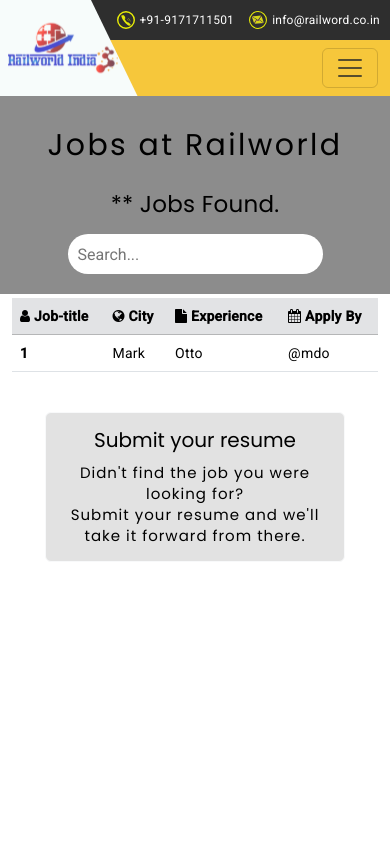
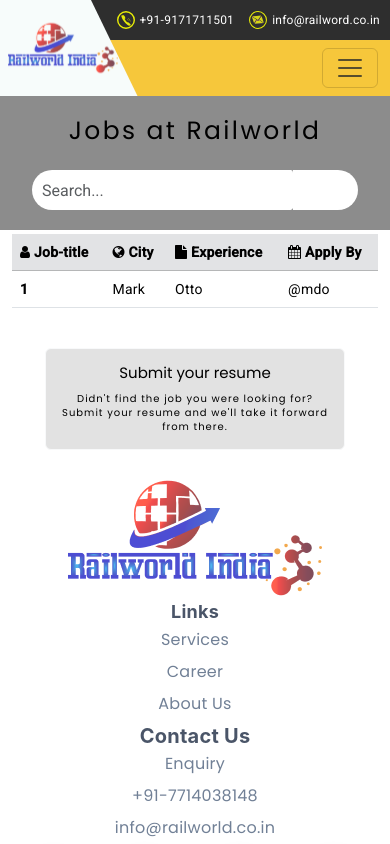
Before and after one commit to AkashPathak1808/OMS, an Angular app: page /job-desk in a window 390 px wide. Shown: the top 844 px of the page. Built offline with nearby package versions, Linux system fonts and the light colour scheme.

Commit message:
Some changes in job desk & about us section

```diff
--- a/src/app/about-us/about-us.component.css
+++ b/src/app/about-us/about-us.component.css
@@ -19,7 +19,7 @@
 }
 
 .mainContaier{
-  background-color: #d2d2d2
+  background-color: #f1f1f1;
 }
 
 
--- a/src/app/job-desk/job-desk.component.css
+++ b/src/app/job-desk/job-desk.component.css
@@ -42,17 +42,14 @@
   justify-content: center;
 }
 
-input[type="text"] {
+.searchBar {
   height: 40px;
-  width: 50%;
+  width: 100%;
   padding: 10px;
-  border: none;
+  font-size: 16px;
   border-top-left-radius: 50px;
   border-bottom-left-radius: 50px;
-  outline: none;
-  font-size: 16px;
-
-
+  border: none;
 }
 
 .search-btn {
@@ -64,7 +61,6 @@
   background-color: #fff;
   color: black;
   cursor: pointer;
-
   outline: none;
 }
 
@@ -80,13 +76,17 @@
   padding: 10px;
   border-radius: 20px;
 }
+
 .btn-custom:hover {
-  background-color: #b1d2f8; /* Change this to your desired hover color */
-  color: #ffffff; /* Change this to your desired text color on hover */
+  background-color: #b1d2f8;
+  /* Change this to your desired hover color */
+  color: #ffffff;
+  /* Change this to your desired text color on hover */
 }
+
 .btn-custom {
   margin-top: 20px;
-  width: 450px;
+  width: 400px;
   background-color: #e2e2e2;
   padding: 15px;
 }
@@ -94,7 +94,7 @@
 .headbtn {
   text-align: center;
   color: black;
-  font-size: 24px;
+  font-size: 20px;
   font-family: 'Poppins', sans-serif;
   font-weight: 500;
   line-height: 1.2;
@@ -103,33 +103,39 @@
 .parbtn {
   text-align: center;
   color: black;
-  font-size: 20px;
+  font-size: 16px;
   font-family: 'Poppins', sans-serif;
   font-weight: 400;
   line-height: 1.4;
   letter-spacing: 1px;
   margin-top: 10px;
 }
-.btn-submit{
+
+.btn-submit {
   margin-top: 10px;
 }
 
-@media only screen and (max-width: 445px){
-  .btn-custom{
+@media only screen and (max-width: 445px) {
+  .btn-custom {
     width: 300px;
   }
 }
-@media only screen and (max-width: 992px){
-  .headone{
-    font-size: 30px;
+
+@media only screen and (max-width: 768px) {
+  .headone {
+    font-size: 25px;
+    line-height: 30px;
   }
-  .subheadtwo{
+
+  .subheadtwo {
     font-size: 23px;
   }
-  .headbtn{
-   font-size: 20px;
+
+  .headbtn {
+    font-size: 15px;
   }
-  .parbtn{
-   font-size: 15px;
+
+  .parbtn {
+    font-size: 10px;
   }
 }
--- a/src/app/job-desk/job-desk.component.html
+++ b/src/app/job-desk/job-desk.component.html
@@ -1,10 +1,9 @@
 <div class="main">
     <div class="containert">
         <div class="headone">Jobs at Railworld</div>
-        <div class="subheadtwo">** Jobs Found.</div>
 
-        <div class="search-container">
-            <input type="text" placeholder="Search...">
+        <div class="search-container container mt-4">
+            <input type="text" placeholder="Search..." class="searchBar form-control">
             <button class="search-btn"><i class="fa-solid fa-magnifying-glass"></i></button>
         </div>
     </div>
@@ -36,11 +35,9 @@
 <div class="d-flex justify-content-center">
     <button type="button" class="btn btn-outline-light btn btn-custom" data-toggle="modal"
         data-target="#jobApplicationModal" aria-hidden="true">
-
         <div class="headbtn">Submit your resume</div>
         <div class="parbtn">Didn't find the job you were looking for?<br>Submit your resume and we'll take it forward
             from there.</div>
-
     </button>
 </div>
 
@@ -50,39 +47,41 @@
     <div class="modal-dialog" role="document">
         <div class="modal-content">
             <div class="modal-header">
-                <h5 class="modal-title" id="jobApplicationModalLabel">Job Application Form</h5>
+                <h2 class="modal-title" id="jobApplicationModalLabel">Job Application Form</h2>
                 <button type="button" class="close" data-dismiss="modal" aria-label="Close">
                     <span aria-hidden="true">&times;</span>
                 </button>
             </div>
 
             <div class="modal-body">
-                <!-- Job Application Form -->
                 <form>
-                    <div class="form-group">
+                    <div class="form-group m-2">
                         <label for="fullName">Full Name:</label>
                         <input type="text" class="form-control" id="fullName" placeholder="Enter your full name"
                             required>
                     </div>
-                    <div class="form-group">
+                    <div class="form-group m-2">
                         <label for="mobileno">Mobile No.:</label>
                         <input type="tel" class="form-control" id="mobileNumber" placeholder="Enter your mobile number"
                             required>
                     </div>
-                    <div class="form-group">
+                    <div class="form-group m-2">
                         <label for="email">Email address</label>
                         <input type="email" class="form-control" id="email" placeholder="Enter your email" required>
                     </div>
-                    <div class="form-group">
+                    <div class="form-group m-2">
                         <label for="resume">Upload Resume</label>
                         <div class="resume-upload-container">
                             <input type="file" class="form-control-file" id="resume" accept=".pdf,.doc,.docx" required>
                             <small class="form-text text-muted">Accepted file formats: PDF, Word (.doc, .docx)</small>
                         </div>
                     </div>
+                    <div class="text-center m-2">
                         <button type="submit" class="btn btn-primary btn-submit">Submit Application</button>
+                    </div>
                 </form>
             </div>
         </div>
     </div>
 </div>
+<app-footer></app-footer>
```
Lines whose indentation alone changed are shown as unchanged.
